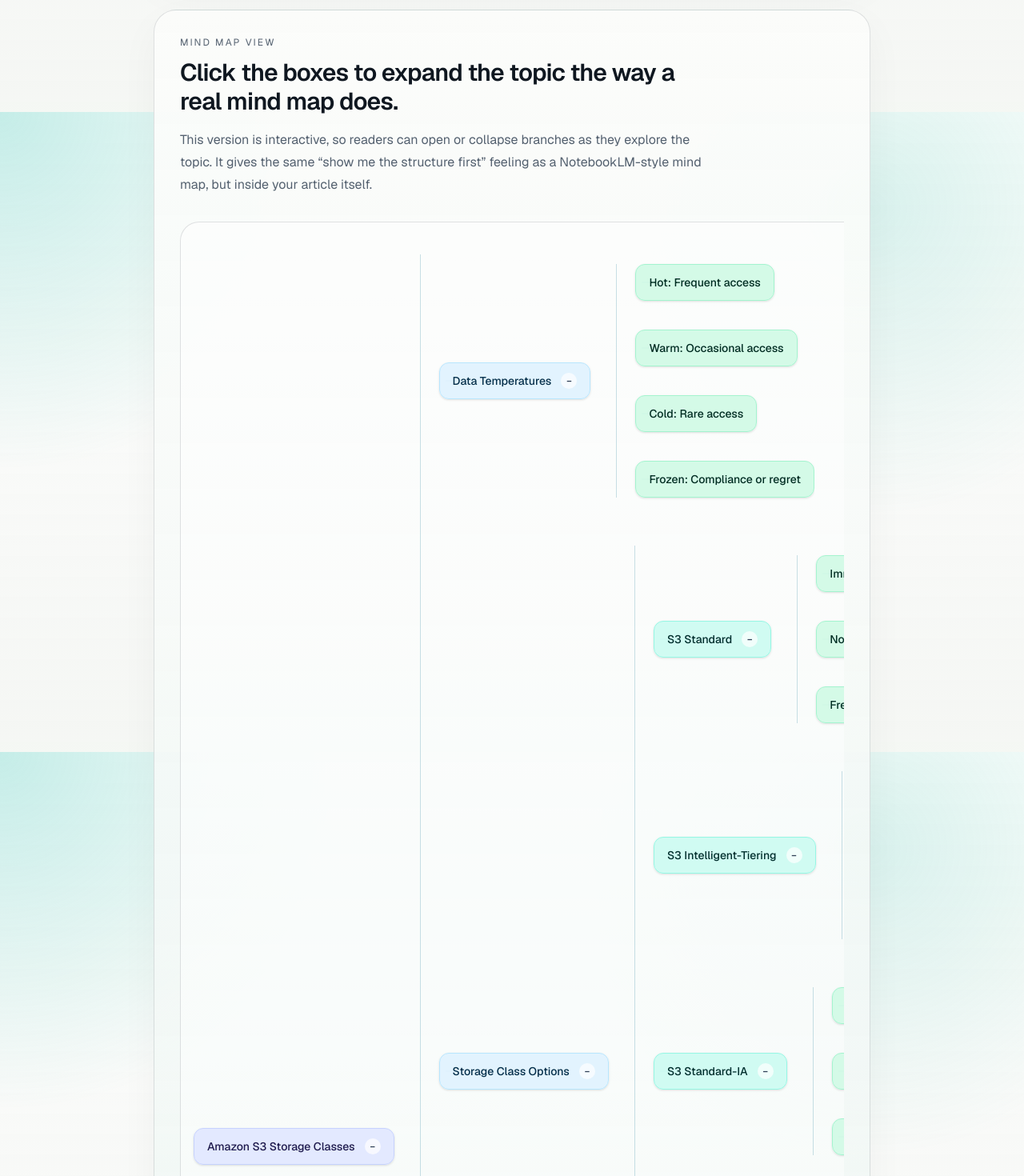
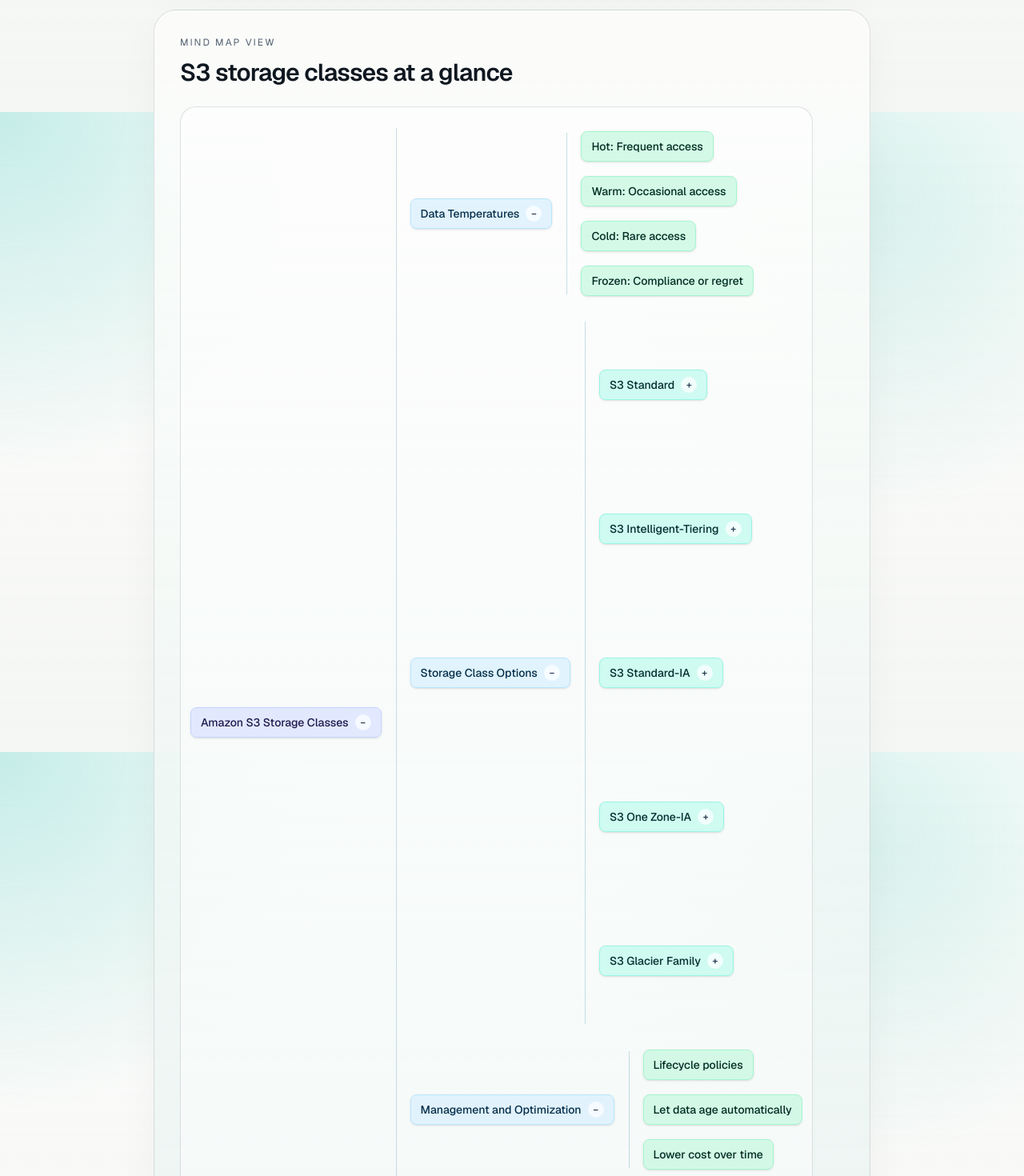
Before and after one commit to Vishalpandu1690/vishal-portfolio, a Next.js app: page /blog/s3-storage-classes in a window 1280 px wide. Shown: the part 2260-3730 px from the top of the page at 80% size. Built offline with nearby package versions, Linux system fonts and the light colour scheme.

Commit message:
Tightnenig structure

```diff
--- a/app/blog/s3-storage-classes/page.tsx
+++ b/app/blog/s3-storage-classes/page.tsx
@@ -218,17 +218,11 @@
               Mind map view
             </p>
             <h2 className="mt-3 text-3xl font-semibold tracking-tight text-[var(--foreground)]">
-              Click the boxes to expand the topic the way a real mind map does.
+              S3 storage classes at a glance
             </h2>
-            <p className="mt-4 leading-7 text-[var(--muted)]">
-              This version is interactive, so readers can open or collapse
-              branches as they explore the topic. It gives the same “show me
-              the structure first” feeling as a NotebookLM-style mind map, but
-              inside your article itself.
-            </p>
           </div>
 
-          <div className="mt-8">
+          <div className="mt-6">
             <S3MindMap />
           </div>
         </section>
--- a/app/globals.css
+++ b/app/globals.css
@@ -65,7 +65,7 @@
 }
 
 .mindmap-branch-open {
-  max-width: 2400px;
+  max-width: 1600px;
   opacity: 1;
   transform: translateX(0) scale(1);
 }
--- a/components/s3-mind-map.tsx
+++ b/components/s3-mind-map.tsx
@@ -145,11 +145,8 @@
   "root",
   "temperatures",
   "classes",
-  "standard",
-  "intelligent-tiering",
-  "standard-ia",
-  "one-zone-ia",
-  "glacier",
+  "optimization",
+  "mistakes",
 ]);
 
 export default function S3MindMap() {
@@ -174,8 +171,8 @@
   }
 
   return (
-    <div className="overflow-x-auto pb-3">
-      <div className="inline-flex min-w-max rounded-[1.5rem] border border-[var(--border)] bg-white/45 p-4">
+    <div className="overflow-x-auto pb-2">
+      <div className="inline-flex min-w-max rounded-[1.25rem] border border-[var(--border)] bg-white/45 p-3">
         <MindMapBranch
           node={tree}
           openIds={openIds}
@@ -197,18 +194,20 @@
   const isOpen = openIds.has(node.id);
 
   return (
-    <div className="flex items-center gap-6 py-3">
+    <div className="flex items-center gap-3 py-1.5">
       <button
         type="button"
         onClick={() => onToggle(node.id, hasChildren)}
-        className={`relative shrink-0 rounded-xl border px-4 py-3 text-left shadow-sm transition duration-300 hover:-translate-y-0.5 hover:shadow-md ${getNodeTone(
+        className={`relative shrink-0 rounded-lg border px-3 py-2 text-left shadow-sm transition duration-300 hover:-translate-y-0.5 hover:shadow-md ${getNodeTone(
           node.tone,
         )} ${hasChildren ? "cursor-pointer" : "cursor-default"}`}
       >
-        <div className="flex items-center gap-3">
-          <span className="text-sm font-medium leading-5">{node.label}</span>
+        <div className="flex items-center gap-2">
+          <span className="text-xs font-medium leading-5 sm:text-sm">
+            {node.label}
+          </span>
           {hasChildren ? (
-            <span className="inline-flex h-5 w-5 items-center justify-center rounded-full bg-white/70 text-xs font-semibold text-slate-700">
+            <span className="inline-flex h-4 w-4 items-center justify-center rounded-full bg-white/70 text-[10px] font-semibold text-slate-700 sm:h-5 sm:w-5 sm:text-xs">
               {isOpen ? "−" : "+"}
             </span>
           ) : null}
@@ -219,12 +218,12 @@
         <div
           className={`mindmap-branch overflow-hidden ${isOpen ? "mindmap-branch-open" : "mindmap-branch-closed"}`}
         >
-          <div className="relative flex flex-col gap-3 pl-8">
-            <div className="absolute bottom-3 left-2 top-3 w-px bg-[rgba(14,116,144,0.22)]" />
+          <div className="relative flex flex-col gap-1.5 pl-5 sm:pl-6">
+            <div className="absolute bottom-2 left-1.5 top-2 w-px bg-[rgba(14,116,144,0.22)]" />
 
             {node.children?.map((child) => (
               <div key={child.id} className="relative flex items-center">
-                <div className="absolute left-2 top-1/2 h-px w-6 -translate-y-1/2 bg-[rgba(14,116,144,0.22)]" />
+                <div className="absolute left-1.5 top-1/2 h-px w-4 -translate-y-1/2 bg-[rgba(14,116,144,0.22)] sm:w-5" />
                 <MindMapBranch
                   node={child}
                   openIds={openIds}
```
Also changed, not shown: 1 other file (tests, documents, lock files or other folders).
